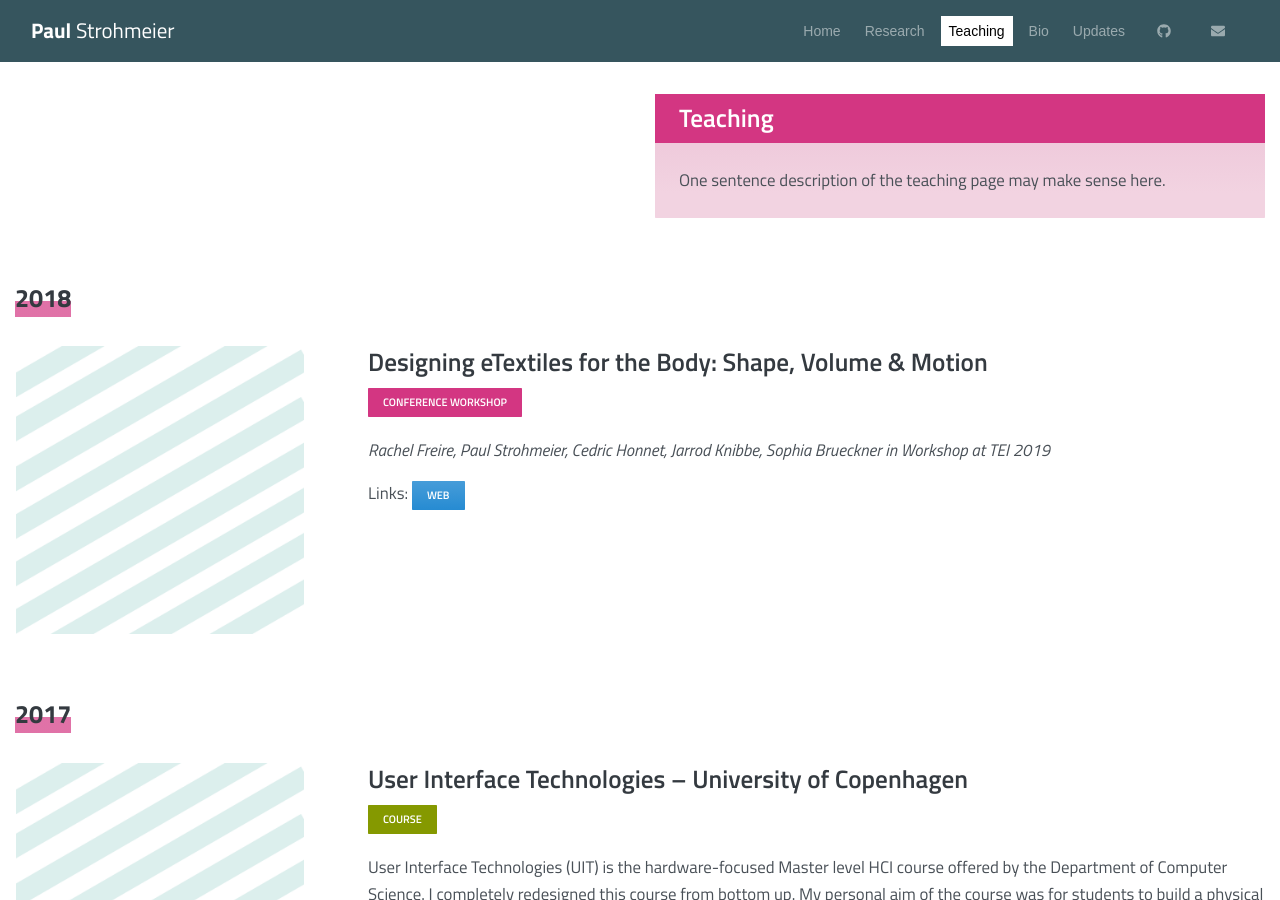
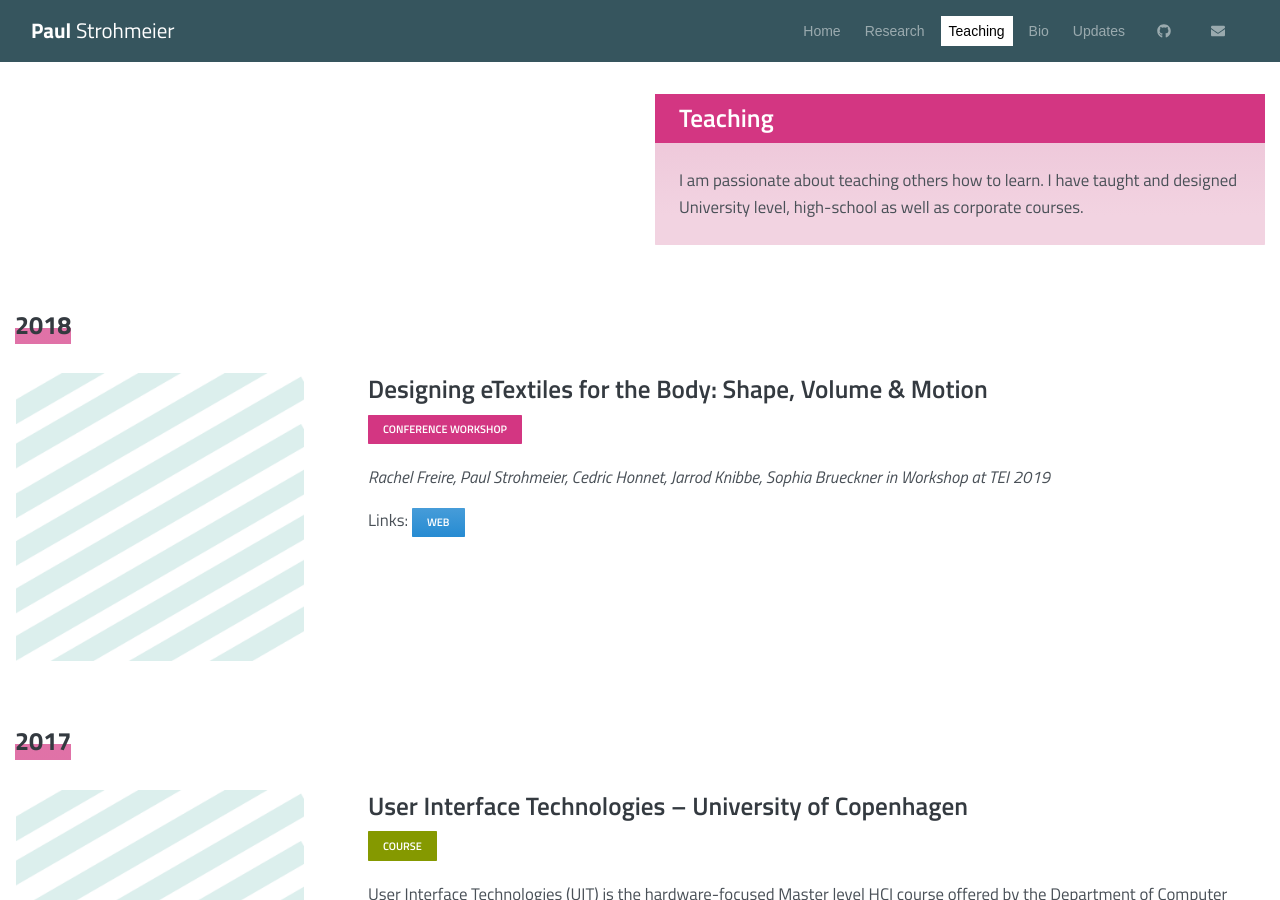
Before and after one commit to fkeel/fkeel.gitub.io, a Jekyll site: the page built from teaching.html, in a window 1280 px wide and 900 px high. Built offline with Jekyll 4.4.1, drawn with Linux system fonts in a browser that asks for light colours.

Commit message:
Update teaching.yaml
Went ahead and fixed that for you ;) Cheers.

```diff
--- a/_data/teaching.yaml
+++ b/_data/teaching.yaml
@@ -1,4 +1,4 @@
-intro: One sentence description of the teaching page may make sense here.
+intro: I am passionate about teaching others how to learn. I have taught and designed University level, high-school as well as corporate courses.
 
 timeline:
   -   year: 2017
```
